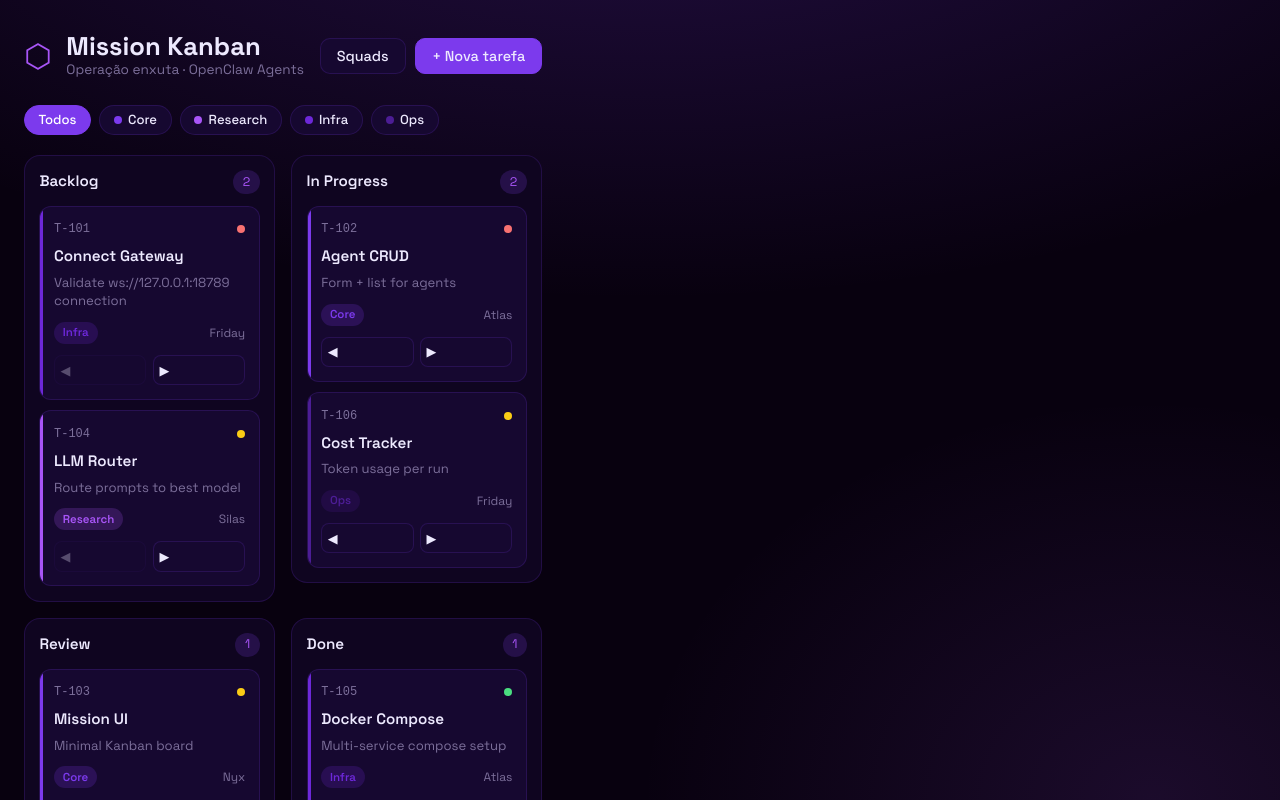
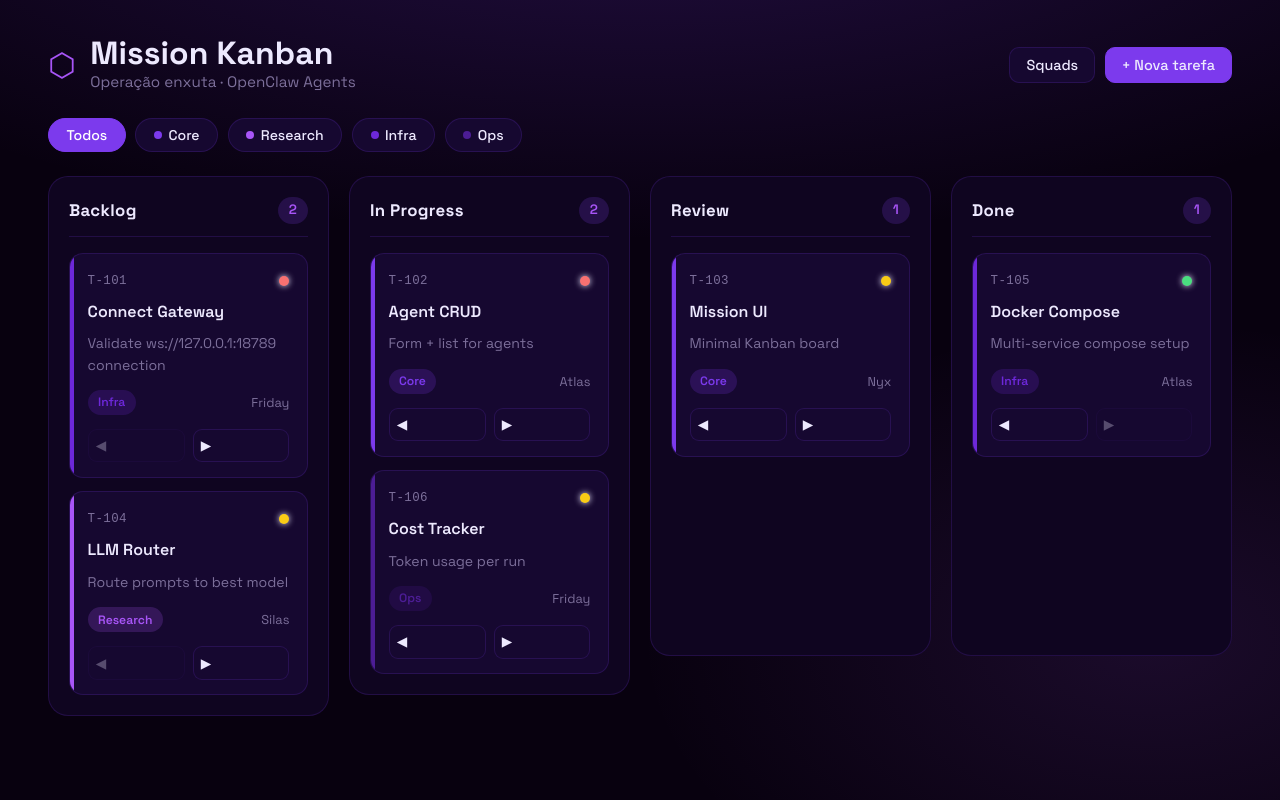
Before and after one commit to SilasN33/mission-kanbam, a React (Vite) app: page / in a window 1280 px wide. Shown: the top 800 px of the page. Built offline with nearby package versions, Linux system fonts and the light colour scheme.

Commit message:
style: desktop-first layout, bigger cards, hover effects

```diff
--- a/src/App.css
+++ b/src/App.css
@@ -25,9 +25,9 @@ body {
 }
 
 .app {
-  max-width: 1280px;
+  max-width: 100%;
   margin: 0 auto;
-  padding: 2rem 1.5rem 5rem;
+  padding: 2rem 3rem 5rem;
 }
 
 /* Header */
@@ -42,8 +42,8 @@ header {
 
 .brand { display: flex; align-items: center; gap: 0.9rem; }
 .logo { font-size: 2rem; line-height: 1; color: var(--purple-light); }
-.brand h1 { font-size: 1.6rem; font-weight: 700; }
-.brand p { font-size: 0.85rem; color: var(--muted); }
+.brand h1 { font-size: 2rem; font-weight: 700; }
+.brand p { font-size: 0.95rem; color: var(--muted); }
 
 .header-actions { display: flex; gap: 0.6rem; flex-wrap: wrap; }
 
@@ -96,14 +96,14 @@ button:disabled { opacity: 0.3; cursor: not-allowed; }
 /* Filters */
 .filters {
   display: flex;
-  gap: 0.5rem;
+  gap: 0.6rem;
   flex-wrap: wrap;
-  margin-bottom: 1.25rem;
+  margin-bottom: 1.5rem;
 }
 .filters button {
-  padding: 0.35rem 0.85rem;
+  padding: 0.45rem 1.1rem;
   border-radius: 99px;
-  font-size: 0.82rem;
+  font-size: 0.88rem;
 }
 .filters button.active {
   background: var(--purple);
@@ -115,17 +115,17 @@ button:disabled { opacity: 0.3; cursor: not-allowed; }
 /* Board */
 .board {
   display: grid;
-  grid-template-columns: repeat(auto-fit, minmax(240px, 1fr));
-  gap: 1rem;
+  grid-template-columns: repeat(4, 1fr);
+  gap: 1.25rem;
   align-items: start;
 }
 
 .column {
   background: var(--surface);
   border: 1px solid var(--border);
-  border-radius: 16px;
-  padding: 0.9rem;
-  min-height: 300px;
+  border-radius: 20px;
+  padding: 1.25rem;
+  min-height: 480px;
   display: flex;
   flex-direction: column;
 }
@@ -134,38 +134,46 @@ button:disabled { opacity: 0.3; cursor: not-allowed; }
   display: flex;
   justify-content: space-between;
   align-items: center;
-  margin-bottom: 0.75rem;
+  margin-bottom: 1rem;
+  padding-bottom: 0.75rem;
+  border-bottom: 1px solid var(--border);
 }
-.col-header h2 { font-size: 0.95rem; font-weight: 600; }
+.col-header h2 { font-size: 1.05rem; font-weight: 700; letter-spacing: 0.02em; }
 .count {
-  font-size: 0.78rem;
+  font-size: 0.85rem;
   background: rgba(124,58,237,0.2);
   color: var(--purple-light);
-  padding: 0.15rem 0.6rem;
+  padding: 0.2rem 0.7rem;
   border-radius: 99px;
+  font-weight: 600;
 }
 
-.col-body { display: flex; flex-direction: column; gap: 0.65rem; flex: 1; }
+.col-body { display: flex; flex-direction: column; gap: 0.85rem; flex: 1; }
 
 /* Card */
 .card {
   background: var(--surface2);
   border: 1px solid var(--border);
-  border-radius: 12px;
-  padding: 0.85rem;
+  border-radius: 14px;
+  padding: 1.1rem 1.1rem 0.9rem;
   display: flex;
   flex-direction: column;
-  gap: 0.5rem;
+  gap: 0.65rem;
   position: relative;
   overflow: hidden;
-  transition: border-color 0.2s;
+  transition: border-color 0.2s, transform 0.15s, box-shadow 0.2s;
+  cursor: default;
 }
-.card:hover { border-color: var(--squad-color, var(--purple)); }
+.card:hover {
+  border-color: var(--squad-color, var(--purple));
+  transform: translateY(-2px);
+  box-shadow: 0 8px 32px rgba(124,58,237,0.15);
+}
 
 .card-stripe {
   position: absolute;
   left: 0; top: 0; bottom: 0;
-  width: 3px;
+  width: 4px;
   background: var(--squad-color, var(--purple));
 }
 
@@ -174,69 +182,76 @@ button:disabled { opacity: 0.3; cursor: not-allowed; }
   justify-content: space-between;
   align-items: center;
 }
-.task-id { font-size: 0.75rem; color: var(--muted); font-family: monospace; }
-.priority-dot { width: 8px; height: 8px; border-radius: 50%; }
+.task-id { font-size: 0.78rem; color: var(--muted); font-family: monospace; letter-spacing: 0.03em; }
+.priority-dot { width: 10px; height: 10px; border-radius: 50%; box-shadow: 0 0 6px currentColor; }
 
-.card h3 { font-size: 0.95rem; font-weight: 600; line-height: 1.3; }
-.card p { font-size: 0.82rem; color: var(--muted); line-height: 1.4; }
+.card h3 { font-size: 1rem; font-weight: 600; line-height: 1.4; }
+.card p { font-size: 0.88rem; color: var(--muted); line-height: 1.5; }
 
 .card-footer {
   display: flex;
   justify-content: space-between;
   align-items: center;
-  margin-top: 0.2rem;
+  margin-top: 0.25rem;
 }
 .squad-badge {
-  font-size: 0.72rem;
+  font-size: 0.76rem;
   font-weight: 600;
-  padding: 0.15rem 0.55rem;
+  padding: 0.2rem 0.65rem;
   border-radius: 99px;
 }
-.owner { font-size: 0.75rem; color: var(--muted); }
+.owner { font-size: 0.8rem; color: var(--muted); }
 
-.card-actions { display: flex; gap: 0.4rem; margin-top: 0.2rem; }
-.card-actions button { flex: 1; padding: 0.35rem; border-radius: 8px; font-size: 0.8rem; }
-
-.empty { font-size: 0.82rem; color: var(--muted); text-align: center; padding: 1.5rem 0; }
+.card-actions { display: flex; gap: 0.5rem; margin-top: 0.25rem; }
+.card-actions button { flex: 1; padding: 0.45rem; border-radius: 9px; font-size: 0.85rem; }
 
 /* Composer */
 .composer {
-  margin-top: 1.5rem;
+  margin-top: 1.75rem;
   background: var(--surface);
   border: 1px solid var(--border);
-  border-radius: 16px;
-  padding: 1.5rem;
+  border-radius: 20px;
+  padding: 2rem;
+  max-width: 700px;
 }
-.composer h2 { font-size: 1rem; margin-bottom: 1rem; color: var(--purple-light); }
+.composer h2 { font-size: 1.1rem; margin-bottom: 1.25rem; color: var(--purple-light); font-weight: 700; }
 
-form { display: flex; flex-direction: column; gap: 0.9rem; }
-.form-row { display: grid; grid-template-columns: repeat(auto-fit, minmax(180px, 1fr)); gap: 0.9rem; }
+form { display: flex; flex-direction: column; gap: 1rem; }
+.form-row { display: grid; grid-template-columns: repeat(auto-fit, minmax(200px, 1fr)); gap: 1rem; }
 
 label {
   display: flex;
   flex-direction: column;
-  gap: 0.35rem;
-  font-size: 0.85rem;
+  gap: 0.4rem;
+  font-size: 0.88rem;
   color: var(--muted);
+  font-weight: 500;
 }
 
 input, textarea, select {
   font-family: inherit;
-  font-size: 0.92rem;
+  font-size: 0.95rem;
   background: var(--surface2);
   border: 1px solid var(--border);
   border-radius: 10px;
-  padding: 0.6rem 0.85rem;
+  padding: 0.7rem 1rem;
   color: var(--text);
   outline: none;
   transition: border-color 0.2s;
 }
 input:focus, textarea:focus, select:focus { border-color: var(--purple); }
-textarea { min-height: 80px; resize: vertical; }
+textarea { min-height: 90px; resize: vertical; }
 
-.form-actions { display: flex; gap: 0.6rem; justify-content: flex-end; }
+.form-actions { display: flex; gap: 0.6rem; justify-content: flex-end; margin-top: 0.25rem; }
 
+/* empty */
+.empty { font-size: 0.88rem; color: var(--muted); text-align: center; padding: 2rem 0; }
+
+@media (max-width: 1100px) {
+  .board { grid-template-columns: repeat(2, 1fr); }
+}
 @media (max-width: 640px) {
+  .app { padding: 1.25rem 1rem 4rem; }
   header { flex-direction: column; align-items: flex-start; }
   .board { grid-template-columns: 1fr; }
 }
```
